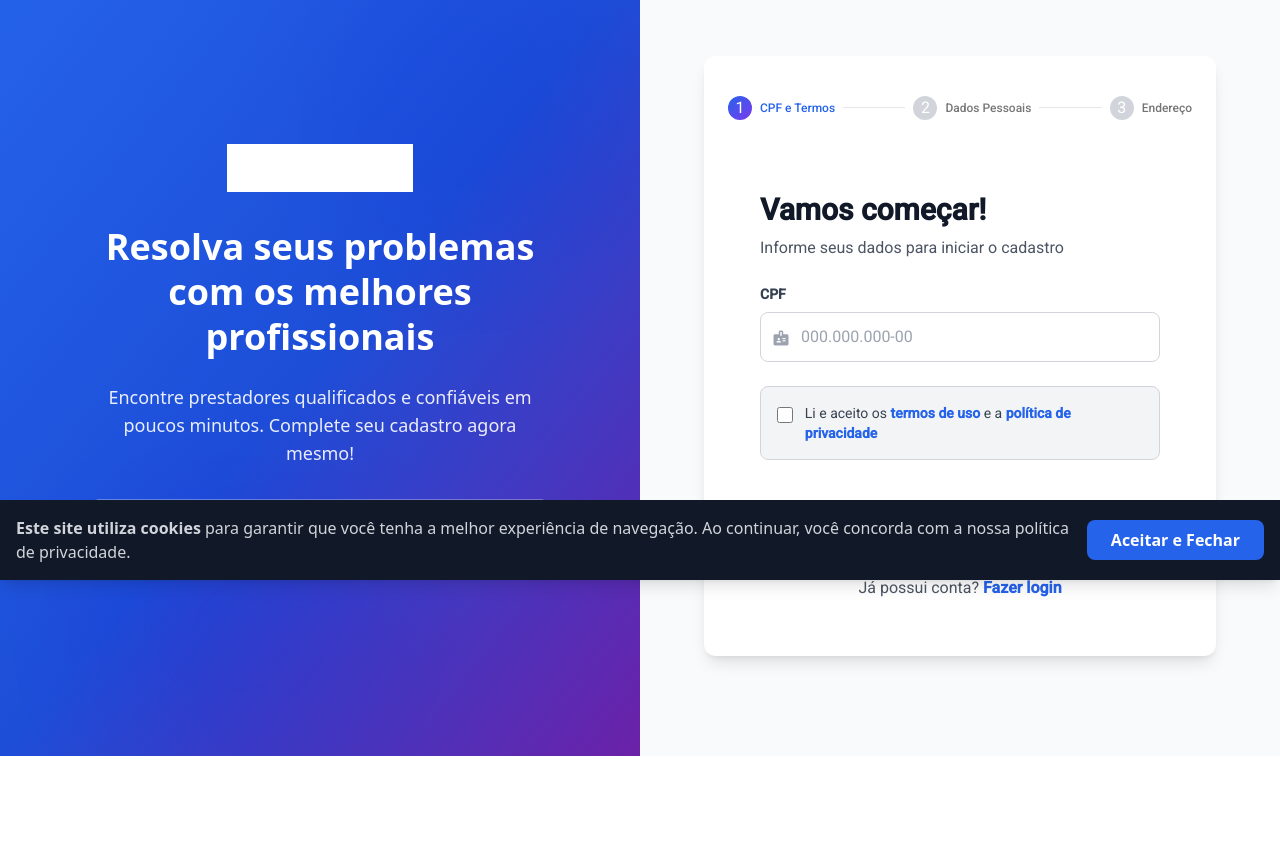
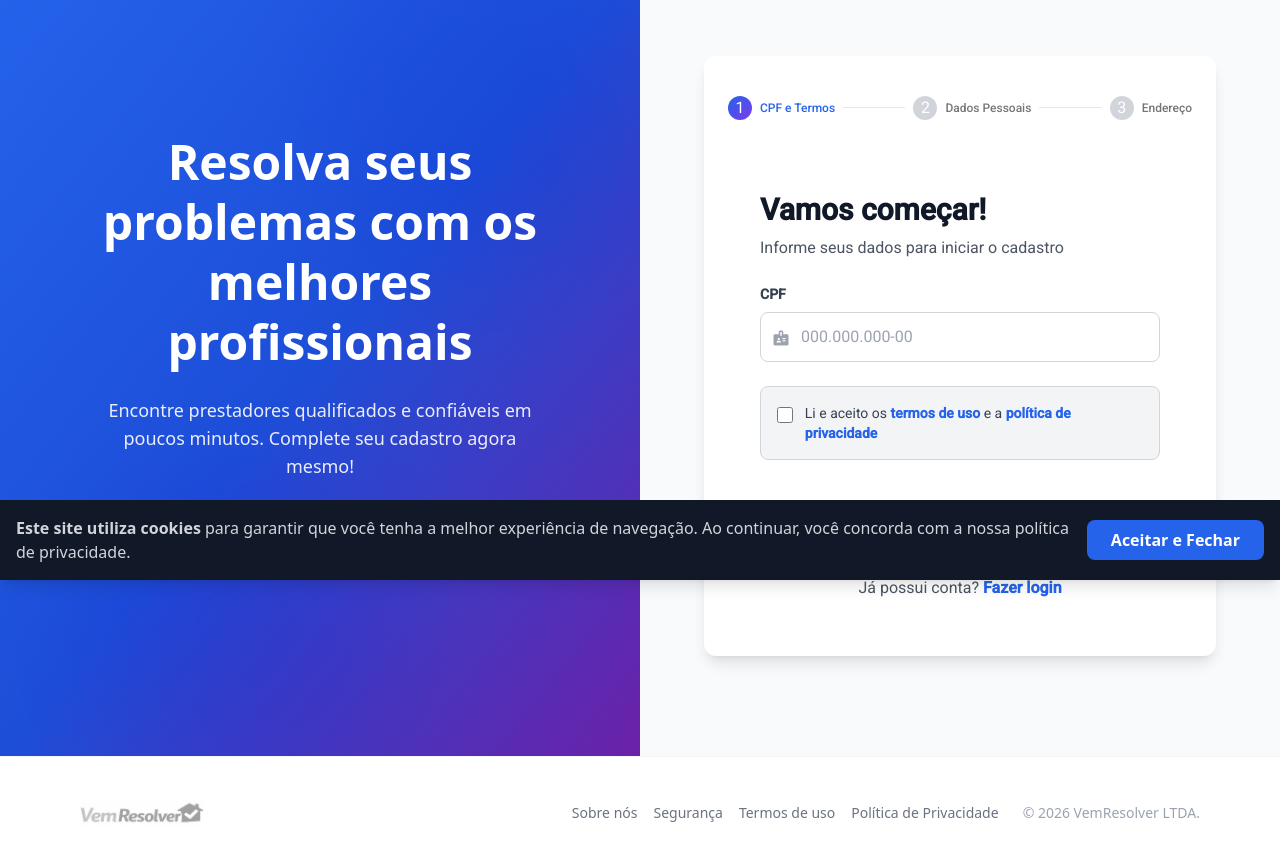
Before and after one commit to YouService/VemResolver, an Angular app in the folder frontend/marketplace-frontend/: page /register in a window 1280 px wide. Shown: the part 220-1082 px from the top of the page. Before the commit the page ends 976 px from the top, so only its background shows below. Built offline with nearby package versions, Linux system fonts and the light colour scheme.

Commit message:
melhorado a tela. Incluindo um rodapé

```diff
--- a/frontend/marketplace-frontend/src/app/components/register/register.component.html
+++ b/frontend/marketplace-frontend/src/app/components/register/register.component.html
@@ -7,10 +7,7 @@
 
     <!-- Content -->
     <div class="relative z-10 text-white text-center max-w-md">
-      <div class="mb-8">
-        <img src="assets/logo.png" alt="VemResolver" class="h-12 mx-auto mb-6 brightness-0 invert">
-      </div>
-      <h1 class="text-4xl font-bold mb-6 leading-tight">
+      <h1 class="text-5xl font-bold mb-6 leading-tight">
         Resolva seus problemas com os melhores profissionais
       </h1>
       <p class="text-lg opacity-90 mb-8">
@@ -520,6 +517,25 @@
     </div>
   </div>
 </div>
+  <!-- Footer -->
+  <footer class="bg-white py-10 border-t border-gray-100">
+    <div class="container max-w-6xl mx-auto px-4 flex flex-col md:flex-row items-center justify-between gap-6">
+      <div class="flex items-center gap-2">
+          <img src="assets/logo.png" alt="VemResolver" class="h-8 w-auto grayscale opacity-50 hover:grayscale-0 hover:opacity-100 transition">
+      </div>
+      <div class="flex flex-col md:flex-row gap-6 items-center">
+        <div class="flex gap-4 text-sm font-medium text-gray-500">
+          <a routerLink="/sobre-nos" class="hover:text-blue-600 transition cursor-pointer">Sobre nós</a>
+          <a routerLink="/seguranca" class="hover:text-blue-600 transition cursor-pointer">Segurança</a>
+          <a routerLink="/termos-uso" class="hover:text-blue-600 transition cursor-pointer">Termos de uso</a>
+          <a routerLink="/politica-privacidade" class="hover:text-blue-600 transition cursor-pointer">Política de Privacidade</a>
+        </div>
+        <div class="text-sm text-gray-400 text-center md:text-right">
+          &copy; 2026 VemResolver LTDA.
+        </div>
+      </div>
+    </div>
+  </footer>
 
 <style>
 @keyframes blob {
```
